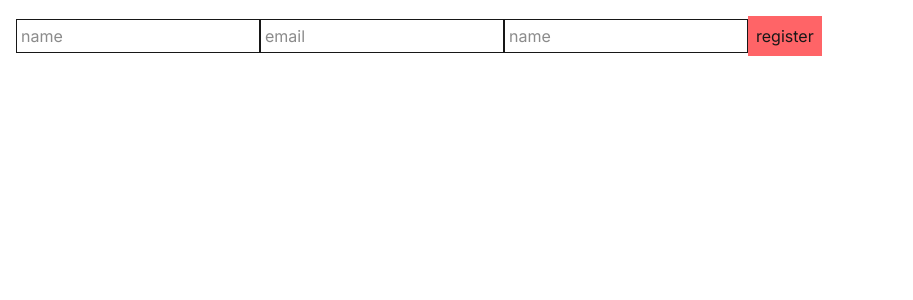
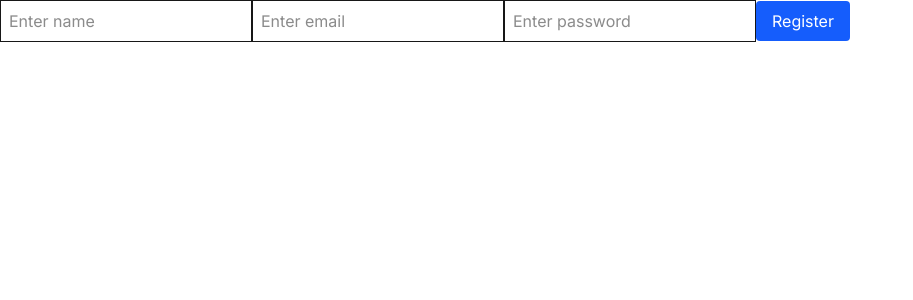
Before and after one commit to Anupam-Katiyar-Mern-stack-developer/nextjs-learning, a Next.js app: page /register in a window 1280 px wide. Shown: the top 300 px of the page, without its empty margins (0-913 px from the left). Built offline with nearby package versions, Linux system fonts and the light colour scheme.

Commit message:
ai integrate

```diff
--- a/app/register/actions.js
+++ b/app/register/actions.js
@@ -31,7 +31,7 @@ export async function registerUser(prevState, formdata) {
          values ($1,$2,$3)`,
       [name.trim(), normalizedEmail, hashedPassword],
     );
-    revalidatePath("/register");
+    // revalidatePath("/register");
 
     return {
       success: true,
--- a/app/register/page.js
+++ b/app/register/page.js
@@ -1,27 +1,52 @@
 "use client";
 
+import { useActionState } from "react";
 import { registerUser } from "./actions";
-import { useActionState } from "react";
 
 const initialState = {
   success: false,
   message: "",
 };
 
-export default async function page() {
+export default function RegisterForm() {
   const [state, formAction, isPending] = useActionState(
     registerUser,
-    initialState,
+    initialState
   );
 
   return (
-    <div className="flex gap-3 p-4">
-      <form action={registerUser} className="space-y-2">
-        <input name="name" placeholder="name" className="p-1 border" />
-        <input name="email" placeholder="email" className="p-1 border" />
-        <input name="password" placeholder="name" className="p-1 border" />
-        <button type="submit " disabled={isPending} className="p-2 bg-red-400 ">
-          {isPending ? "Registering..." : "register"}
+    <form action={formAction} className="space-y-3">
+      <input
+        type="text"
+        name="name"
+        placeholder="Enter name"
+        className="border p-2"
+        required
+      />
+
+      <input
+        type="email"
+        name="email"
+        placeholder="Enter email"
+        className="border p-2"
+        required
+      />
+
+      <input
+        type="password"
+        name="password"
+        placeholder="Enter password"
+        className="border p-2"
+        minLength={8}
+        required
+      />
+
+      <button
+        type="submit"
+        disabled={isPending}
+        className="bg-blue-600 text-white px-4 py-2 rounded"
+      >
+        {isPending ? "Registering..." : "Register"}
       </button>
 
       {state.message && (
@@ -30,6 +55,5 @@ export default async function page() {
         </p>
       )}
     </form>
-    </div>
   );
 }
```
Lines whose indentation alone changed are shown as unchanged.
